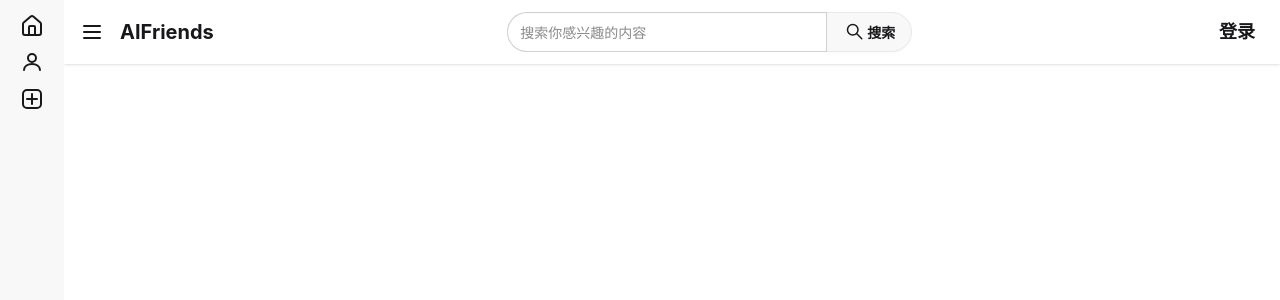
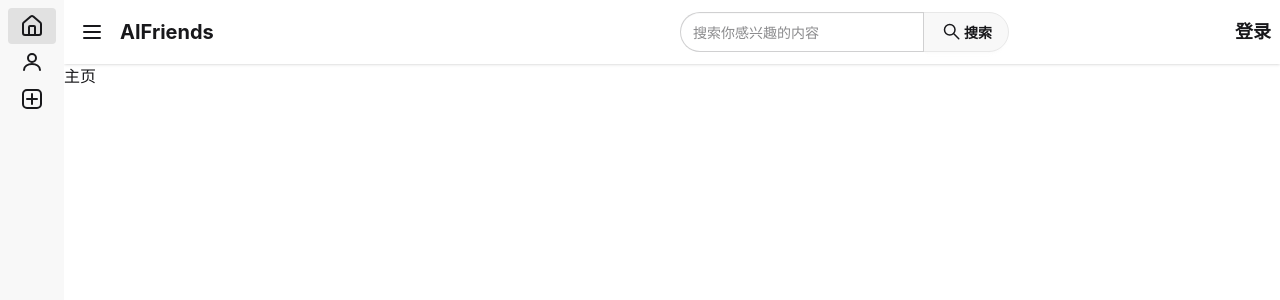
Before and after one commit to czhendan/AIFriends, a Vue app in the folder frontend/: page / in a window 1280 px wide. Before the commit this address had no page. Shown: the top 300 px of the page. Built offline with nearby package versions, Linux system fonts and the light colour scheme.

Commit message:
实现路由

```diff
--- a/frontend/src/App.vue
+++ b/frontend/src/App.vue
@@ -4,7 +4,9 @@
 </script>
 
 <template>
-  <NavBar />
+  <NavBar>
+    <RouterView />
+  </NavBar>
 </template>
 
 <style scoped>
--- a/frontend/src/components/navbar/NavBar.vue
+++ b/frontend/src/components/navbar/NavBar.vue
@@ -14,7 +14,7 @@
     <!-- Navbar -->
     <nav class="navbar w-full bg-base-100 shadow-sm">
       <!-- 左侧：图标 + 标题（固定不压缩） -->
-      <div class="flex items-center gap-1 shrink-0">
+      <div class="navbar-start flex items-center gap-1 shrink-0">
         <label for="my-drawer-4" aria-label="open sidebar" class="btn btn-square btn-ghost">
           <MenuIcon />
         </label>
@@ -22,7 +22,7 @@
       </div>
 
       <!-- 中间：使用 margin auto 实现居中，不占满剩余空间 -->
-      <div class="mx-auto px-2 shrink min-w-0">
+      <div class="navbar-center mx-auto px-2 shrink min-w-0">
         <div class="join w-auto max-w-md min-w-50">
           <input
             class="input join-item rounded-l-full w-40 sm:w-64 md:w-80 grow"
@@ -36,8 +36,10 @@
       </div>
 
       <!-- 右侧：登录按钮（固定不压缩） -->
-      <div class="shrink-0">
-        <button class="btn btn-ghost text-lg whitespace-nowrap">登录</button>
+      <div class="navbar-end shrink-0">
+        <RouterLink :to="{name: 'user-account-login-index'}" active-class="btn-active" class="btn btn-ghost text-lg whitespace-nowrap">
+          登录
+        </RouterLink>
       </div>
     </nav>
     <!-- Page content here -->
@@ -51,25 +53,25 @@
       <ul class="menu w-full grow">
         <!-- List item -->
         <li>
-          <button class="is-drawer-close:tooltip is-drawer-close:tooltip-right" data-tip="首页">
+          <RouterLink :to="{name: 'homepage-index'}" active-class="menu-focus" class="is-drawer-close:tooltip is-drawer-close:tooltip-right" data-tip="首页">
             <!-- Home icon -->
             <HomepageIcon />
             <span class="is-drawer-close:hidden text-base ml-2 whitespace-nowrap py-1.5">首页</span>
-          </button>
+          </RouterLink>
         </li>
         <li>
-          <button class="is-drawer-close:tooltip is-drawer-close:tooltip-right" data-tip="好友">
+          <RouterLink :to="{name: 'friend-index'}" active-class="menu-focus" class="is-drawer-close:tooltip is-drawer-close:tooltip-right" data-tip="好友">
             <!-- Home icon -->
             <FriendIcon />
             <span class="is-drawer-close:hidden text-base ml-2 whitespace-nowrap py-1.5">好友</span>
-          </button>
+          </RouterLink>
         </li>
         <li>
-          <button class="is-drawer-close:tooltip is-drawer-close:tooltip-right" data-tip="创作">
+          <RouterLink :to="{name: 'create-index'}" active-class="menu-focus" class="is-drawer-close:tooltip is-drawer-close:tooltip-right" data-tip="创作">
             <!-- Home icon -->
             <CreateIcon />
             <span class="is-drawer-close:hidden text-base ml-2 whitespace-nowrap py-1.5">创作</span>
-          </button>
+          </RouterLink>
         </li>
       </ul>
     </div>
--- a/frontend/src/router/index.js
+++ b/frontend/src/router/index.js
@@ -1,9 +1,61 @@
 import { createRouter, createWebHistory } from 'vue-router'
+import HomepageIndex from "@/views/homepage/HomepageIndex.vue";
+import FriendIndex from "@/views/friend/FriendIndex.vue";
+import CreateIndex from "@/views/create/CreateIndex.vue";
+import NotFoundIndex from "@/views/error/NotFoundIndex.vue";
+import LoginIndex from "@/views/user/account/LoginIndex.vue";
+import RegisterIndex from "@/views/user/account/RegisterIndex.vue";
+import SpaceIndex from "@/views/user/space/SpaceIndex.vue";
+import ProfileIndex from "@/views/user/profile/ProfileIndex.vue";
 
 const router = createRouter({
   history: createWebHistory(import.meta.env.BASE_URL),
   routes: [
-
+    {
+      path: '/',
+      component: HomepageIndex,
+      name: 'homepage-index',
+    },
+    {
+      path: '/friend/',
+      component: FriendIndex,
+      name: 'friend-index',
+    },
+    {
+      path: '/create/',
+      component: CreateIndex,
+      name: 'create-index',
+    },
+    {
+      path: '/404/',
+      component: NotFoundIndex,
+      name: '404',
+    },
+    {
+      path: '/user/account/login/',
+      component: LoginIndex,
+      name: 'user-account-login-index',
+    },
+    {
+      path: '/user/account/register/',
+      component: RegisterIndex,
+      name: 'user-account-register-index',
+    },
+    {
+      path: '/user/space/:user_id/',
+      component: SpaceIndex,
+      name: 'user-space-index',
+    },
+    {
+      path: '/user/profile/',
+      component: ProfileIndex,
+      name: 'user-profile-index',
+    },
+    {
+      path: '/:pathMatch(.*)*',
+      component: NotFoundIndex,
+      name: 'not-found',
+    }
   ],
 })
 
--- /dev/null
+++ b/frontend/src/views/create/CreateIndex.vue
@@ -0,0 +1,11 @@
+<script setup>
+
+</script>
+
+<template>
+
+</template>
+
+<style scoped>
+
+</style>
--- /dev/null
+++ b/frontend/src/views/error/NotFoundIndex.vue
@@ -0,0 +1,11 @@
+<script setup>
+
+</script>
+
+<template>
+
+</template>
+
+<style scoped>
+
+</style>
--- /dev/null
+++ b/frontend/src/views/friend/FriendIndex.vue
@@ -0,0 +1,11 @@
+<script setup>
+
+</script>
+
+<template>
+
+</template>
+
+<style scoped>
+
+</style>
--- /dev/null
+++ b/frontend/src/views/homepage/HomepageIndex.vue
@@ -0,0 +1,11 @@
+<script setup>
+
+</script>
+
+<template>
+主页
+</template>
+
+<style scoped>
+
+</style>
--- /dev/null
+++ b/frontend/src/views/user/account/LoginIndex.vue
@@ -0,0 +1,11 @@
+<script setup>
+
+</script>
+
+<template>
+
+</template>
+
+<style scoped>
+
+</style>
--- /dev/null
+++ b/frontend/src/views/user/account/RegisterIndex.vue
@@ -0,0 +1,11 @@
+<script setup>
+
+</script>
+
+<template>
+
+</template>
+
+<style scoped>
+
+</style>
--- /dev/null
+++ b/frontend/src/views/user/profile/ProfileIndex.vue
@@ -0,0 +1,11 @@
+<script setup>
+
+</script>
+
+<template>
+
+</template>
+
+<style scoped>
+
+</style>
--- /dev/null
+++ b/frontend/src/views/user/space/SpaceIndex.vue
@@ -0,0 +1,13 @@
+<script setup>
+import {useRoute} from "vue-router";
+
+const route = useRoute()
+</script>
+
+<template>
+个人空间：{{ route.params.user_id }}
+</template>
+
+<style scoped>
+
+</style>
```
Also changed, not shown: 1 other file (tests, documents, lock files or other folders).
